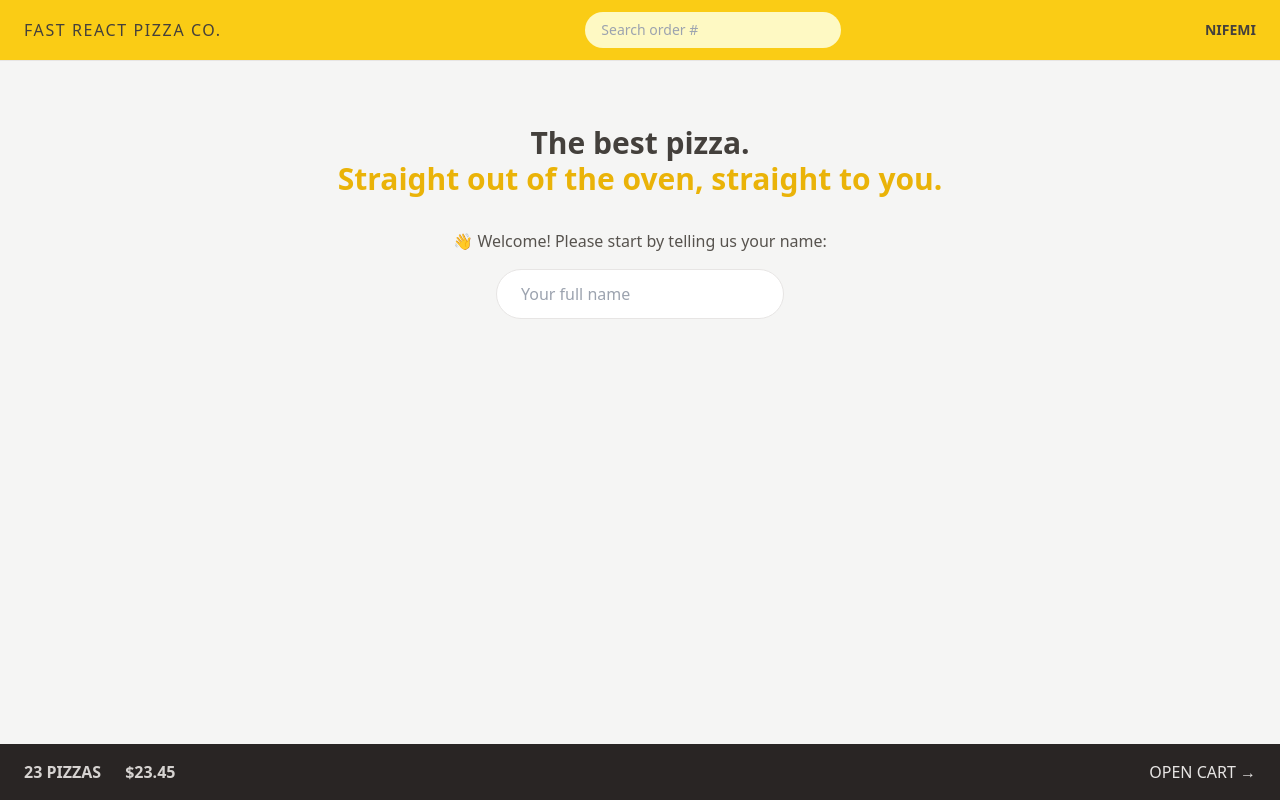
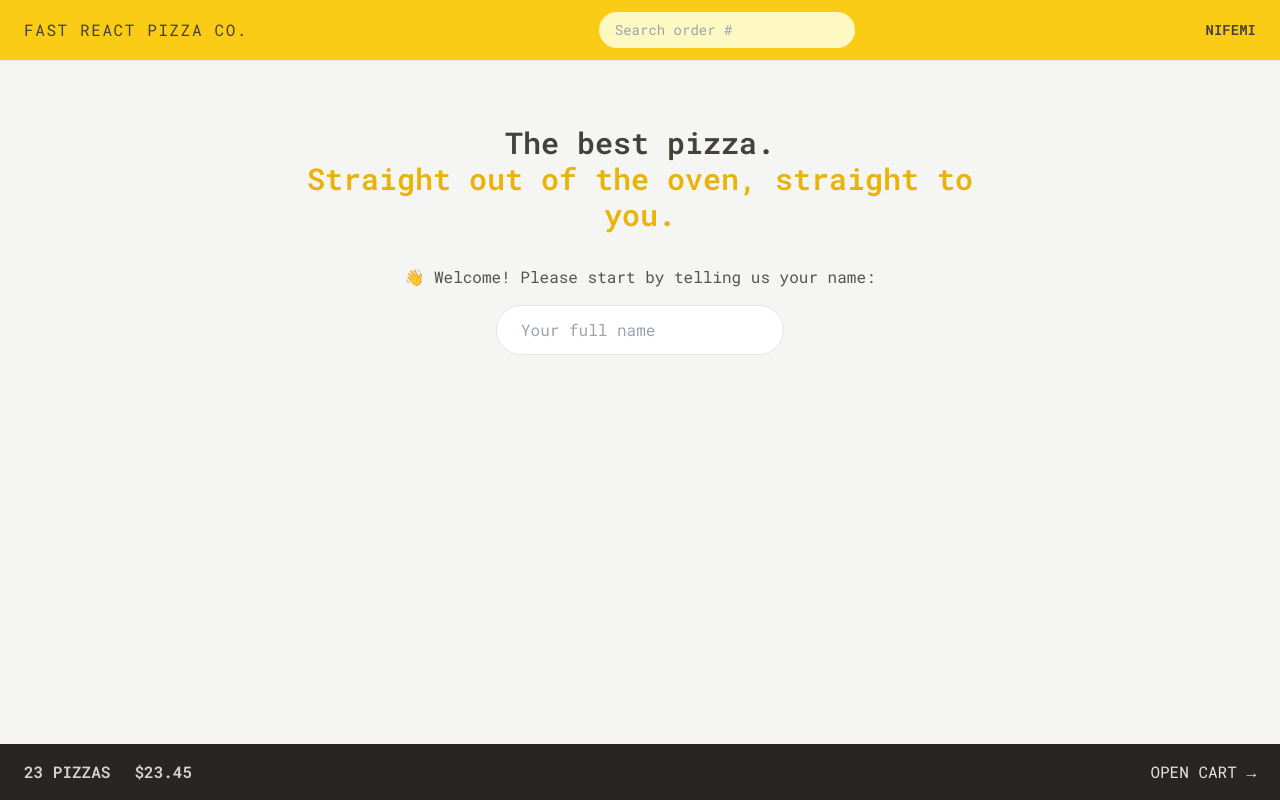
Before and after one commit to techtee19/16-fast-react-pizza, a React (Vite) app: page / in a window 1280 px wide. Built offline with nearby package versions, Linux system fonts and the light colour scheme.

Commit message:
feat: add custom scrollbar styles, enhance Loader component layout, and configure Tailwind CSS font family

```diff
--- a/index.html
+++ b/index.html
@@ -3,6 +3,12 @@
   <head>
     <meta charset="UTF-8" />
     <link rel="icon" type="image/svg+xml" href="/vite.svg" />
+    <link rel="preconnect" href="https://fonts.googleapis.com" />
+    <link rel="preconnect" href="https://fonts.gstatic.com" crossorigin />
+    <link
+      href="https://fonts.googleapis.com/css2?family=Roboto+Mono:ital,wght@0,100..700;1,100..700&display=swap"
+      rel="stylesheet"
+    />
     <meta name="viewport" content="width=device-width, initial-scale=1.0" />
     <title>Vite + React</title>
   </head>
--- a/src/index.css
+++ b/src/index.css
@@ -2,17 +2,34 @@
 @tailwind components;
 @tailwind utilities;
 
+/* custom scrollbar */
+::-webkit-scrollbar {
+  width: 8px;
+}
+
+::-webkit-scrollbar-track {
+  background: #f9f9f9; /* light background */
+}
+
+::-webkit-scrollbar-thumb {
+  background: #facc15; /* Tailwind's yellow-400 */
+  border-radius: 9999px; /* fully rounded */
+}
+
+::-webkit-scrollbar-thumb:hover {
+  background: #f59e0b; /* Tailwind's yellow-500 */
+}
+
 @layer components {
   .input {
     @apply w-full rounded-full border border-stone-200 px-4 py-2 focus:outline-none focus:ring focus:ring-yellow-400 md:px-6 md:py-3;
-  }
   }
 
   /* https://dev.to/afif/i-made-100-css-loaders-for-your-next-project-4eje */
   .loader {
     width: 45px;
     aspect-ratio: 0.75;
-  --c: no-repeat linear-gradient(#333 0 0);
+    --c: no-repeat linear-gradient(theme(colors.stone.800) 0 0);
     background:
       var(--c) 0% 50%,
       var(--c) 50% 50%,
@@ -47,3 +64,4 @@
         100% 100%;
     }
   }
+}
--- a/src/ui/Loader.jsx
+++ b/src/ui/Loader.jsx
@@ -1,5 +1,9 @@
 function Loader() {
-  return <div className="loader"></div>;
+  return (
+    <div className="absolute inset-0 flex items-center justify-center bg-slate-200/30 backdrop:blur-md">
+      <div className="loader"></div>;
+    </div>
+  );
 }
 
 export default Loader;
--- a/tailwind.config.js
+++ b/tailwind.config.js
@@ -1,8 +1,16 @@
 /** @type {import('tailwindcss').Config} */
 export default {
-  content: ["./index.html", "./src/**/*.{html,js,ts,jsx,tsx}"],
+  content: ['./index.html', './src/**/*.{html,js,ts,jsx,tsx}'],
   theme: {
-    extend: {},
+    fontFamily: {
+      sans: 'Roboto Mono, monospace',
+    },
+
+    extend: {
+      height: {
+        screen: '100dvh',
+      },
+    },
   },
   plugins: [],
 };
```
Lines whose indentation alone changed are shown as unchanged.
